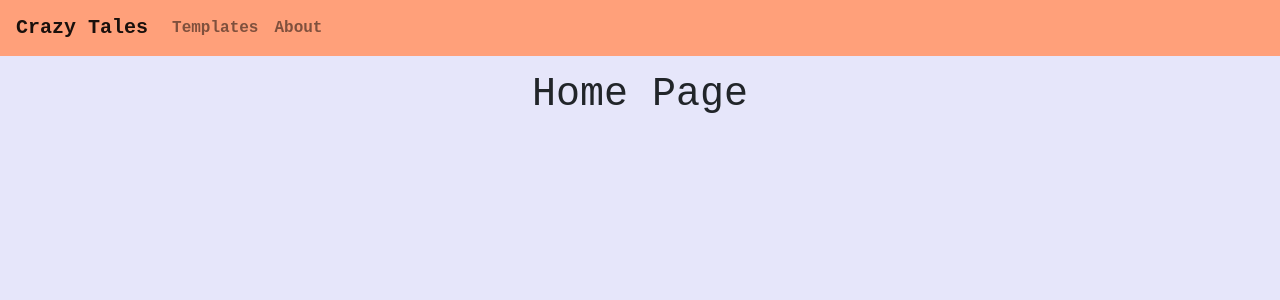
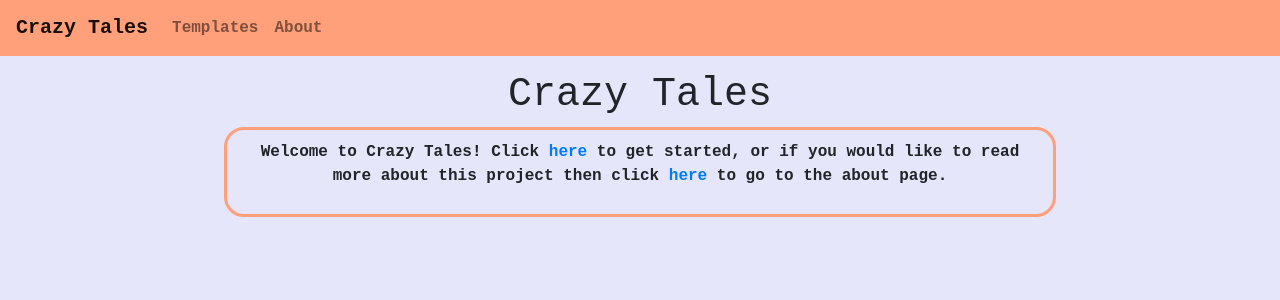
Before and after one commit to adavisson/crazy-tales, a React (Create React App) app: page / in a window 1280 px wide. Shown: the top 300 px of the page. Built offline with nearby package versions, Linux system fonts and the light colour scheme.

Commit message:
Updted home page and added story class styling

```diff
--- a/src/components/Home.js
+++ b/src/components/Home.js
@@ -2,7 +2,12 @@ import React from 'react';
 
 const Home = () => {
   return (
-    <h1>Home Page</h1>
+    <>
+      <h1>Crazy Tales</h1>
+      <div className="story">
+        <p>Welcome to Crazy Tales! Click <a href="/templates">here</a> to get started, or if you would like to read more about this project then click <a href="/about">here</a> to go to the about page.</p>
+      </div>
+    </>
   );
 }
 
--- a/src/index.css
+++ b/src/index.css
@@ -28,3 +28,11 @@ code {
 .form-control {
   border-color: lightsalmon;
 }
+
+.story {
+  display: inline-block;
+  width: 65%;
+  border: 3px solid #ffa07a;
+  border-radius: 20px;
+  padding: 10px;
+}
```
